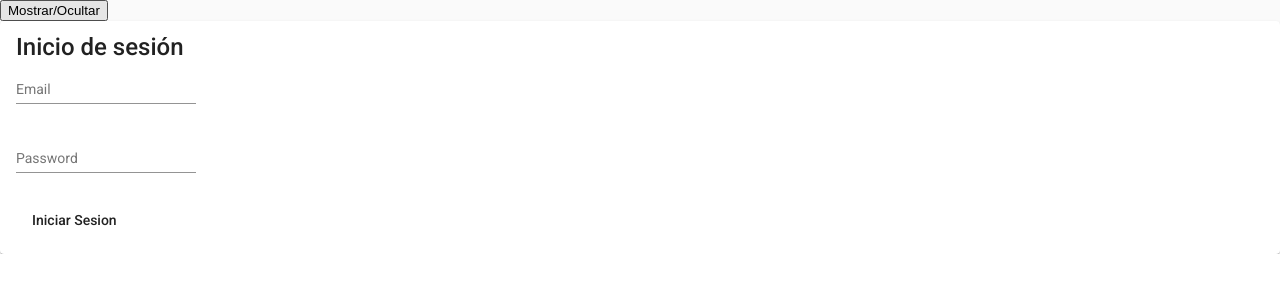
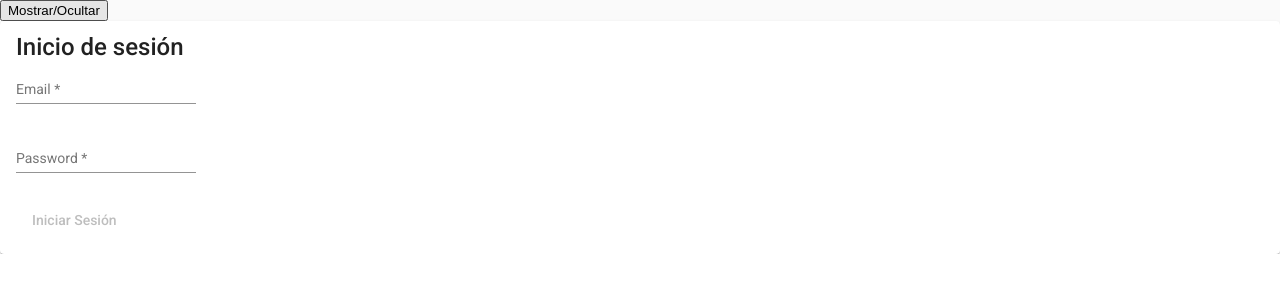
Before and after one commit to ppontetraje/WSTienda-frontend, an Angular app: page /login in a window 1280 px wide. Shown: the top 300 px of the page. Built offline with nearby package versions, Linux system fonts and the light colour scheme.

Commit message:
Utilización de Formularios Reactivos en la ventana de Login.

```diff
--- a/src/app/app.module.ts
+++ b/src/app/app.module.ts
@@ -16,7 +16,7 @@ import { MatButtonModule } from '@angular/material/button';
 import { MatSnackBarModule } from '@angular/material/snack-bar';
 import { MatSidenavModule} from '@angular/material/sidenav';
 import { MatCardModule} from '@angular/material/card';
-import { FormsModule } from '@angular/forms';
+import { FormsModule, ReactiveFormsModule } from '@angular/forms';
 import { LoginComponent } from './login/login.component';
 import { JwtInterceptor } from './security/jwt.interceptor';
 
@@ -42,8 +42,8 @@ import { JwtInterceptor } from './security/jwt.interceptor';
     MatInputModule,
     MatButtonModule,
     MatSnackBarModule,
-    FormsModule
-
+    FormsModule,
+    ReactiveFormsModule
   ],
   providers: [
     {provide: HTTP_INTERCEPTORS, useClass: JwtInterceptor, multi: true}
--- /dev/null
+++ b/src/app/interfaces/login.ts
@@ -0,0 +1,4 @@
+export interface Login{
+    email: string;
+    password: string;
+}
--- a/src/app/login/login.component.html
+++ b/src/app/login/login.component.html
@@ -1,19 +1,20 @@
 <mat-card>
     <mat-card-title>Inicio de sesión</mat-card-title>
     <mat-card-content>
+        <form [formGroup]="loginForm" (ngSubmit)="login()">
             <p>
                 <mat-form-field>
-                <input type="text" matInput [(ngModel)]="email" placeholder="Email">
+                    <input type="text" matInput formControlName="email" placeholder="Email">
                 </mat-form-field>
             </p>
             <p>
                 <mat-form-field>
-                <input type="password" matInput [(ngModel)]="password" placeholder="Password">
+                    <input type="password" matInput formControlName="password" placeholder="Password">
                 </mat-form-field>
             </p>
             <div>
-            <button (click)="login()" mat-button>Iniciar Sesion</button>
+                <button type="submit" [disabled]="!loginForm.valid" mat-button>Iniciar Sesión</button>
             </div>
-
+        </form>
     </mat-card-content>
 </mat-card>
--- a/src/app/login/login.component.ts
+++ b/src/app/login/login.component.ts
@@ -1,15 +1,21 @@
 import {Component, OnInit } from "@angular/core";
 import { Router } from "@angular/router";
 import { ApiAuthService } from "../services/apiauth.service";
+import { FormGroup, FormControl, FormBuilder, Validators} from '@angular/forms'
 
 @Component({
     templateUrl: 'login.component.html'
 })
 export class LoginComponent implements OnInit{
 
-    public email!: string;
-    public password!: string;
-    constructor(public apiAuthService: ApiAuthService, private router: Router){
+    public loginForm = this.formBuilder.group({
+        email: ['', Validators.required],
+        password: ['', Validators.required]
+    });
+
+    constructor(public apiAuthService: ApiAuthService,
+        private router: Router,
+        private formBuilder: FormBuilder){
         if(this.apiAuthService.usuarioData){
             this.router.navigate(['/']);
         }
@@ -18,8 +24,9 @@ export class LoginComponent implements OnInit{
 
     }
 
+
     login(){
-        this.apiAuthService.login(this.email, this.password).subscribe(response => {
+        this.apiAuthService.login(this.loginForm.value).subscribe(response => {
             if(response.success){
                 this.router.navigate(['/']);
             }
--- a/src/app/services/apiauth.service.ts
+++ b/src/app/services/apiauth.service.ts
@@ -4,6 +4,7 @@ import { BehaviorSubject, Observable } from "rxjs";
 import { Usuario } from "../interfaces/usuario";
 import { Response } from '../responseReceiver/response';
 import { map } from 'rxjs/operators';
+import { Login } from "../interfaces/login";
 
 const httpOption = {
     headers: new HttpHeaders({
@@ -26,8 +27,8 @@ export class ApiAuthService{
       new BehaviorSubject<Usuario>(JSON.parse(localStorage.getItem('usuario')!));
     }
 
-    login(email: string, password: string): Observable<Response> {
-        return this._http.post<Response>(this.url, {email, password}, httpOption).pipe(
+    login(login: Login): Observable<Response> {
+        return this._http.post<Response>(this.url, login, httpOption).pipe(
           map(res => {
             if(res.success){
               const user: Usuario = res.data;
```
Lines whose indentation alone changed are shown as unchanged.
